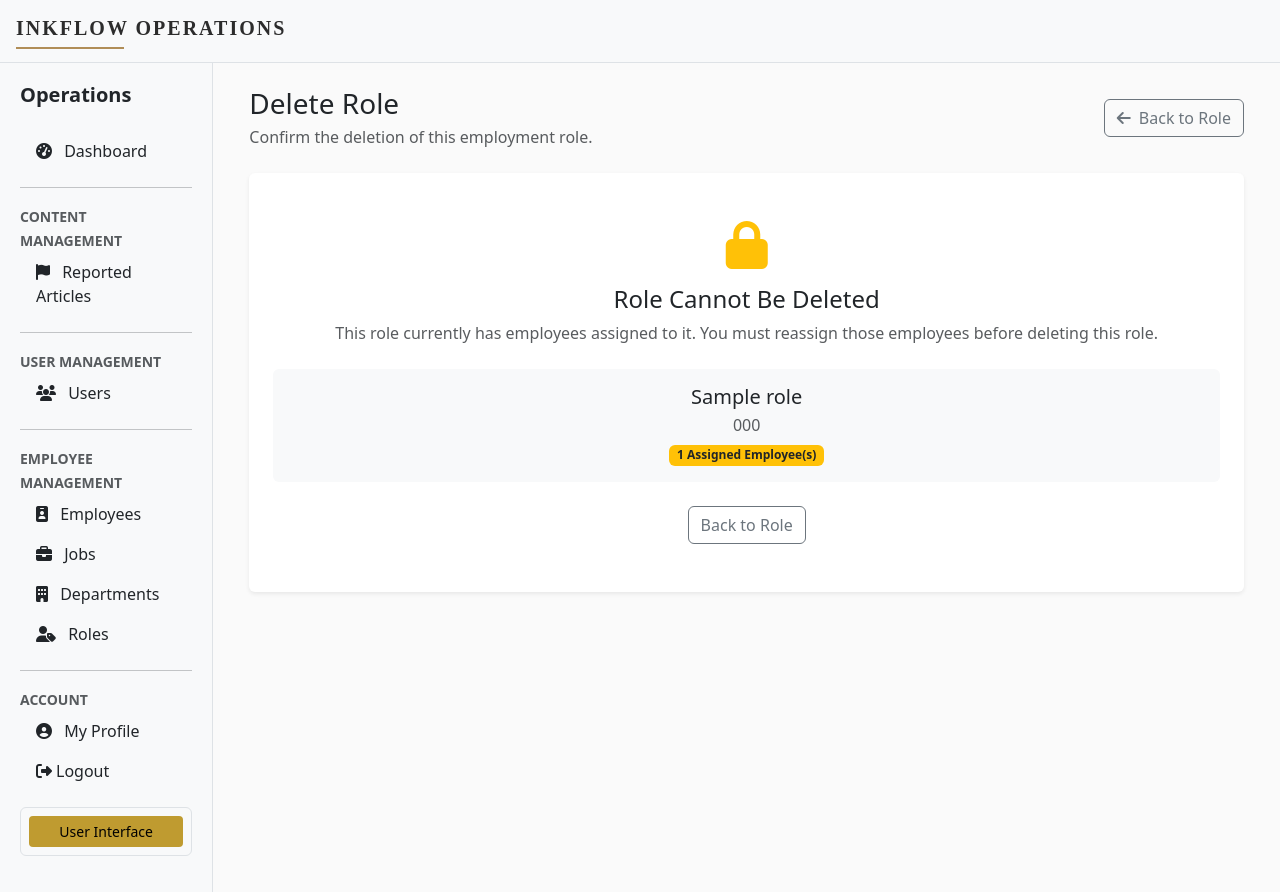
After one commit to Kgothatso-create/publishing-cms, a Django app: page /operations/roles/00000000-0000-0000-0000-000000000001/delete/ in a window 1280 px wide. The commit adds this page. Run offline with Django 5.2, Linux system fonts and the light colour scheme; a user stored in the database is signed in; tables that the repository leaves empty hold one stand-in row (values such as "Sample post"); some libraries are stand-ins or nearby versions.

Commit message:
CRUD for roles.

```diff
--- a/employment/urls.py
+++ b/employment/urls.py
@@ -1,5 +1,6 @@
 from django.urls import include, path
 from .views import *
+
 
 urlpatterns = [
     path("", employee_dashboard, name="employee_dashboard"),
@@ -14,9 +15,13 @@ urlpatterns = [
          ])),
     path("roles/",
          include([
-             path("", role_list, name="role-list", ),
-             path("add/", role_create, name="role-create", ),
-             path("<uuid:id>/", role_detail, name="role_detail"),
+             path("", role_list, name="role_list", ),
+             path("add/", role_create, name="role_create", ),
+             path("<uuid:id>/", include([
+                 path("", role_detail, name="role_detail"),
+                 path("edit/", role_edit, name="role_edit"),
+                 path("delete/", role_delete, name="role_delete"),
+             ])),
          ])),
     path("calendar/", include([
         path("", calendar_view, name="calendar"),
--- a/employment/views.py
+++ b/employment/views.py
@@ -279,11 +279,11 @@ def role_list(request):
 
     context = {
         "page_title": "Roles",
-        "create_url": "role-create",
+        "create_url": "role_create",
         "create_label": "Add Role",
         "create_icon": "fas fa-user-tag",
         "search_placeholder": "Search roles...",
-        "list_url": "role-list",
+        "list_url": "role_list",
         "items": roles,
         "pagination_object": roles,
         "icon": "fas fa-user-tag",
@@ -307,7 +307,7 @@ def role_create(request):
         form = RoleCreateForm(request.POST)
         if form.is_valid():
             form.save()
-            return redirect("role-list")
+            return redirect("role_list")
 
     else:
         form = RoleCreateForm()
@@ -336,6 +336,109 @@ def role_detail(request, id):
         context
     )
 
+
+@login_required
+def role_edit(request, id):
+    """
+    Edit an existing employment role.
+
+    Args:
+        request: HTTP request.
+        id: UUID of the role.
+
+    Returns:
+        Rendered role edit page or redirect after successful update.
+    """
+    role = get_object_or_404(Role, id=id)
+
+    if request.method == "POST":
+        role.name = request.POST.get("name", "").strip()
+        role.code = request.POST.get("code", "").strip()
+        role.description = request.POST.get("description", "").strip() or None
+        role.is_active = request.POST.get("is_active") == "on"
+
+        role.save()
+
+        messages.success(request, "Role updated successfully.")
+
+        return redirect("role_detail", id=role.id)
+
+    context = {
+        "role": role,
+        "page_title": f"Edit {role.name}",
+    }
+
+    return render(
+        request,
+        "employment/role_edit.html",
+        context
+    )
+
+
+from django.db.models.deletion import ProtectedError
+
+
+@login_required
+def role_delete(request, id):
+    """
+    Delete an existing employment role.
+
+    Args:
+        request: HTTP request.
+        id: UUID of the role.
+
+    Returns:
+        Rendered confirmation page or redirect after deletion.
+    """
+    role = get_object_or_404(Role, id=id)
+
+    if request.method == "POST":
+        if role.employments.exists():
+            messages.error(
+                request,
+                "This role cannot be deleted because employees are assigned to it. "
+                "Reassign those employees before deleting this role."
+            )
+
+            return redirect(
+                "role_detail",
+                id=role.id
+            )
+
+        role_name = role.name
+
+        try:
+            role.delete()
+
+        except ProtectedError:
+            messages.error(
+                request,
+                "This role cannot be deleted because it is referenced by other records."
+            )
+
+            return redirect(
+                "role_detail",
+                id=role.id
+            )
+
+        messages.success(
+            request,
+            f"Role '{role_name}' deleted successfully."
+        )
+
+        return redirect("role_list")
+
+    context = {
+        "role": role,
+        "page_title": f"Delete {role.name}",
+        "has_employments": role.employments.exists(),
+    }
+
+    return render(
+        request,
+        "employment/role_delete.html",
+        context
+    )
 
 
 def calendar_view(request):
--- a/templates/employment/add_role.html
+++ b/templates/employment/add_role.html
@@ -11,7 +11,7 @@
             Add Role
         </h1>
 
-        <a href="{% url 'role-list' %}"
+        <a href="{% url 'role_list' %}"
            class="btn"
            style="border-color:#bf9b30;">
 
--- a/templates/employment/layouts/sidebar.html
+++ b/templates/employment/layouts/sidebar.html
@@ -58,7 +58,7 @@
             </a>
         </li>
         <li>
-            <a href="{% url 'role-list' %}" class="nav-link text-dark">
+            <a href="{% url 'role_list' %}" class="nav-link text-dark">
                 <i class="fas fa-user-tag me-2"></i>
                 Roles
             </a>
--- /dev/null
+++ b/templates/employment/role_delete.html
@@ -0,0 +1,104 @@
+{% extends "employment/base.html" %}
+
+{% block content %}
+
+<div class="container-fluid">
+
+    <div class="d-flex justify-content-between align-items-center mb-4">
+        <div>
+            <h3 class="mb-1">Delete Role</h3>
+            <p class="text-muted mb-0">Confirm the deletion of this employment role.</p>
+        </div>
+
+        <a href="{% url 'role_detail' role.id %}" class="btn btn-outline-secondary">
+            <i class="fas fa-arrow-left me-1"></i> Back to Role
+        </a>
+    </div>
+
+    <div class="card shadow-sm border-0">
+        <div class="card-body p-4">
+
+            <div class="text-center py-4">
+
+                {% if has_employments %}
+
+                    <i class="fas fa-lock text-warning fa-3x mb-3"></i>
+
+                    <h4>Role Cannot Be Deleted</h4>
+
+                    <p class="text-muted mb-4">
+                        This role currently has employees assigned to it.
+                        You must reassign those employees before deleting this role.
+                    </p>
+
+                    <div class="bg-light rounded p-3 mb-4">
+                        <h5 class="mb-1">{{ role.name }}</h5>
+
+                        <p class="text-muted mb-1">
+                            {{ role.code }}
+                        </p>
+
+                        <span class="badge bg-warning text-dark">
+                            {{ role.employments.count }} Assigned Employee(s)
+                        </span>
+                    </div>
+
+                    <a href="{% url 'role_detail' role.id %}" class="btn btn-outline-secondary">
+                        Back to Role
+                    </a>
+
+                {% else %}
+
+                    <i class="fas fa-exclamation-triangle text-danger fa-3x mb-3"></i>
+
+                    <h4>Are you sure?</h4>
+
+                    <p class="text-muted mb-4">
+                        You are about to permanently delete the following employment role:
+                    </p>
+
+                    <div class="bg-light rounded p-3 mb-4">
+                        <h5 class="mb-1">{{ role.name }}</h5>
+
+                        <p class="text-muted mb-1">
+                            {{ role.code }}
+                        </p>
+
+                        {% if role.description %}
+                            <small class="text-muted">
+                                {{ role.description }}
+                            </small>
+                        {% endif %}
+                    </div>
+
+                    <p class="text-danger small">
+                        This action cannot be undone.
+                    </p>
+
+                    <form method="POST">
+                        {% csrf_token %}
+
+                        <div class="d-flex justify-content-center gap-2">
+
+                            <a href="{% url 'role_detail' role.id %}" class="btn btn-outline-secondary">
+                                Cancel
+                            </a>
+
+                            <button type="submit" class="btn btn-danger">
+                                <i class="fas fa-trash me-1"></i> Delete Role
+                            </button>
+
+                        </div>
+
+                    </form>
+
+                {% endif %}
+
+            </div>
+
+        </div>
+    </div>
+
+</div>
+
+{% endblock %}
```
Also changed, not shown: templates/employment/role_detail.html (+7 -1 lines), templates/employment/role_edit.html (added, +102 -0 lines).
